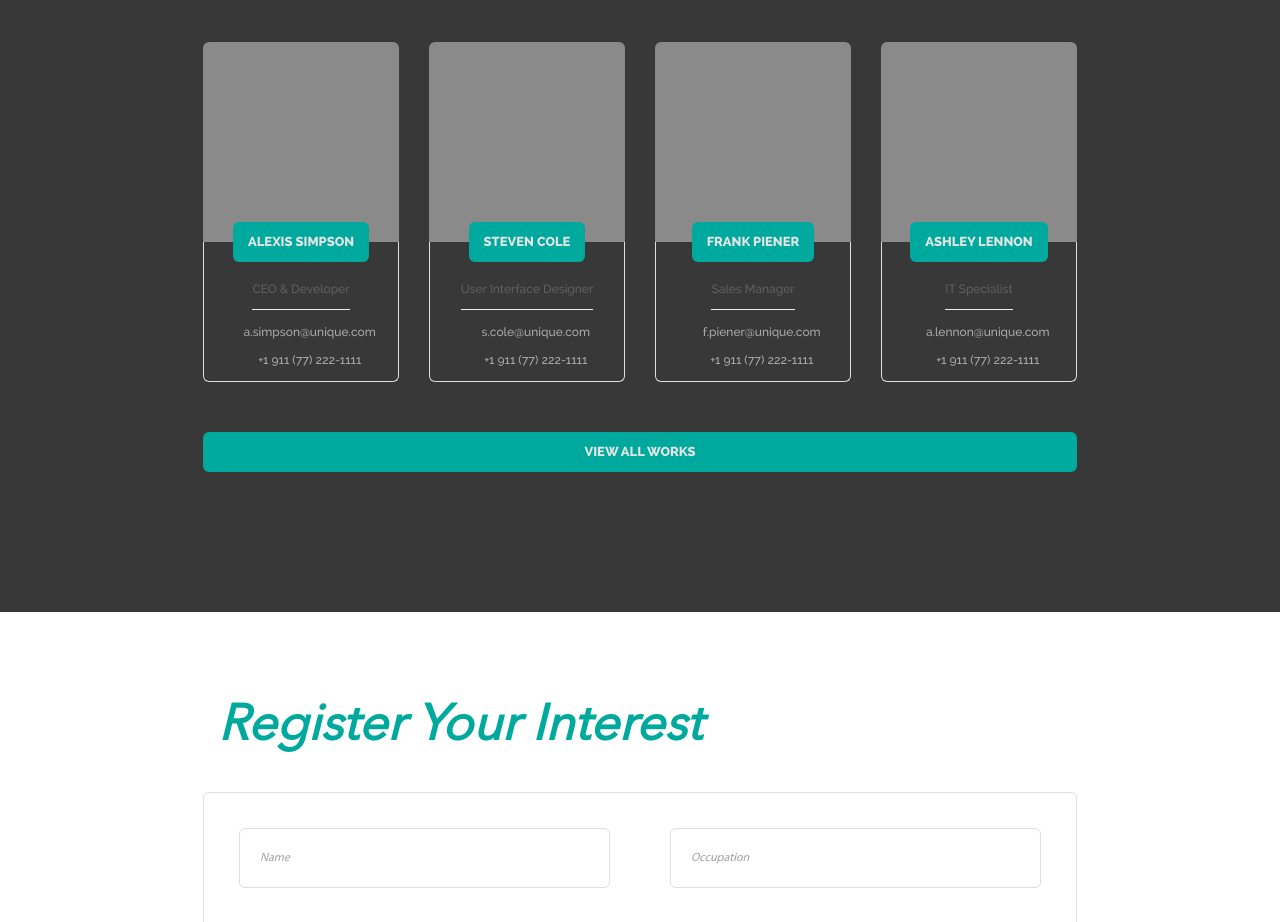
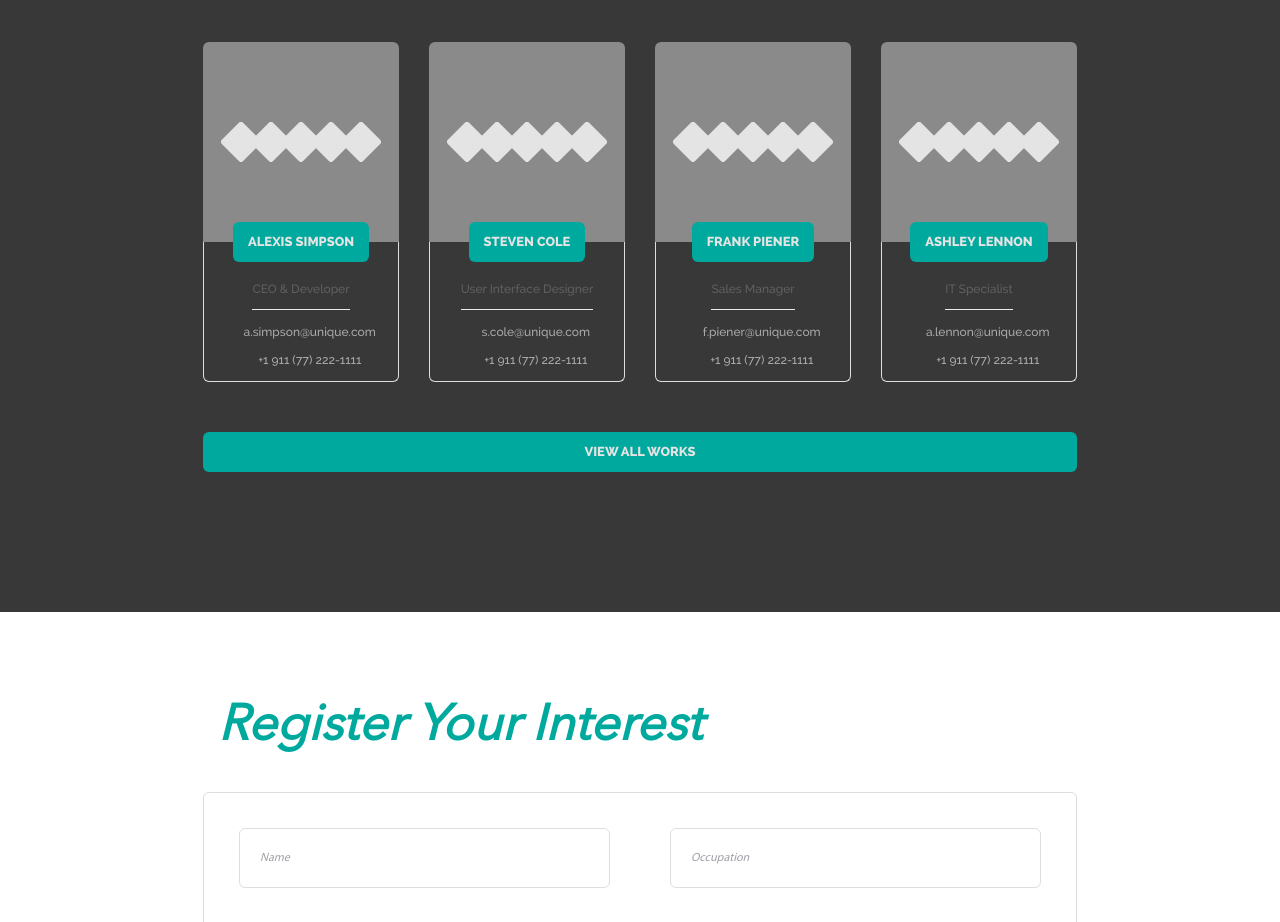
Before and after one commit to sufifisas/assessment1, a React (Create React App) app: page / in a window 1280 px wide. Shown: the part 2340-3262 px from the top of the page. Built offline with nearby package versions, Linux system fonts and the light colour scheme.

Commit message:
second commit

```diff
--- a/src/sections/section5.js
+++ b/src/sections/section5.js
@@ -17,7 +17,7 @@ export default function Section5() {
                 <div className=" h-160 lg:h-200 xl:h-270 flex justify-center items-center relative w-full rounded-md rounded-b-none bg-black-400 link">
                     <div className="relative h-40 w-160" >
                         {details.map((detail,j)=>
-                            <div className={`lg:hidden stack stack-${j}`} key={j}>
+                            <div className={`stack stack-${j}`} key={j}>
                                 <p onMouseEnter={ (e)=>setHover(i + 'and' +  j) } onMouseLeave={ (e)=>setHover('') } className="text-lg cursor-pointer hover:text-grey-400 text-green absolute inset-0 m-auto font-bold font-icons flex justify-center items-center z-10 transition-all duration-300 ease-in-out">
                                     {detail}
                                 </p>
```
